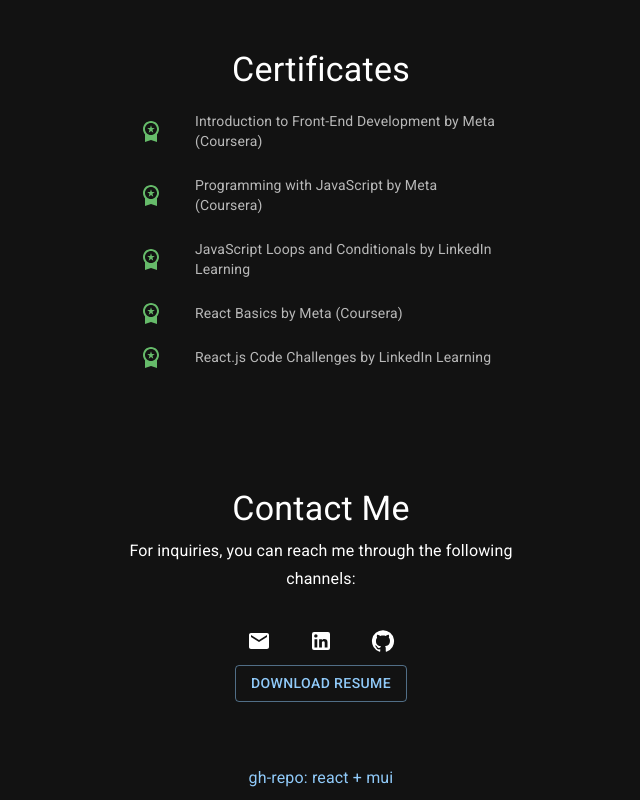
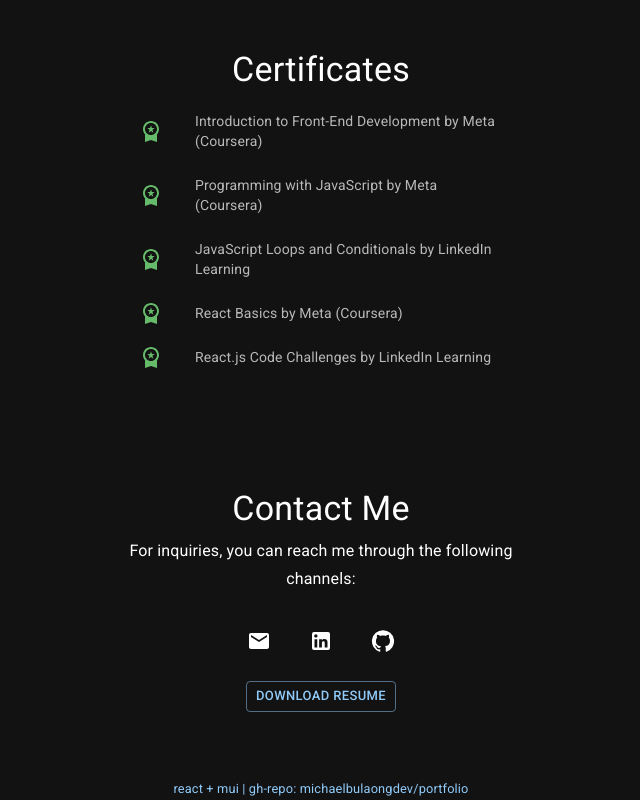
Before and after one commit to michaelbulaongdev/portfolio-old, a React (Create React App) app: page / in a window 1280 px wide. Shown: the part 1794-2594 px from the top of the page, without its empty margins (319-959 px from the left). Built offline with nearby package versions, Linux system fonts and the light colour scheme.

Commit message:
minor edits

```diff
--- a/src/components/Contact.js
+++ b/src/components/Contact.js
@@ -38,17 +38,20 @@
         </IconButton>
       </Box>
       <Button
+        sx={{mt: '1rem'}}
         variant='outlined'
+        size='small'
         target='_blank'
         href='https://drive.google.com/file/d/1zFDj8lKBFLbfv0EqyM1MpUS7fjSbkBOQ/view?usp=share_link'
       >download resume
       </Button>
       <Toolbar />
       <Link
+        sx={{fontSize: '0.8rem'}}
         target='_blank'
         href='https://github.com/michaelbulaongdev/portfolio'
         underline='hover'>
-        gh-repo: react + mui
+        react + mui | gh-repo: michaelbulaongdev/portfolio
       </Link>
     </Container>
   )
--- a/src/components/Works.js
+++ b/src/components/Works.js
@@ -57,8 +57,7 @@
         ))}
       </Grid>
       <Typography variant='body2'>
-        For more samples, please visit my
-        <Link
+        For more samples, please visit my <Link
           color='primary.dark'
           target='_blank'
           href='https://github.com/michaelbulaongdev'
```
